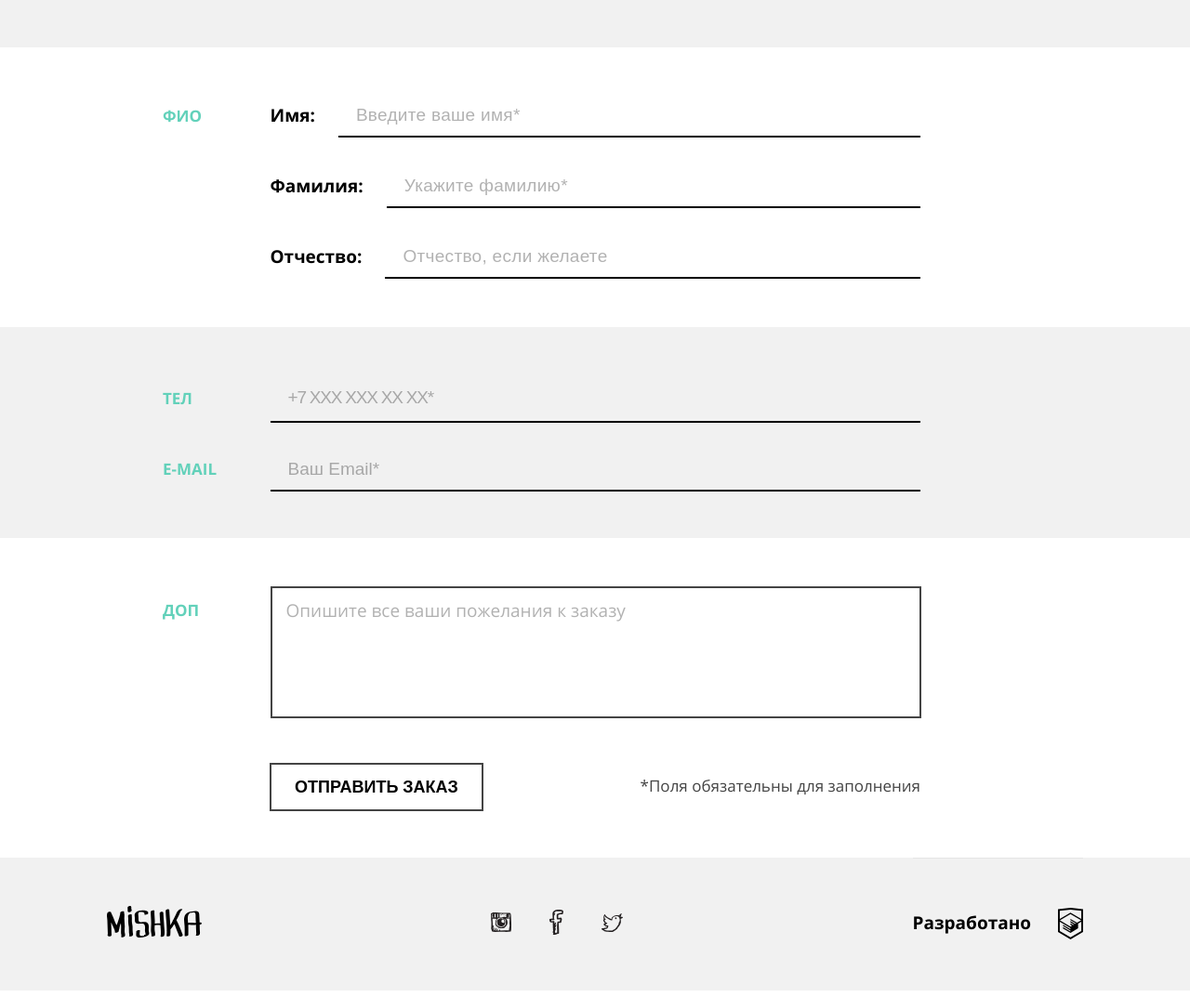
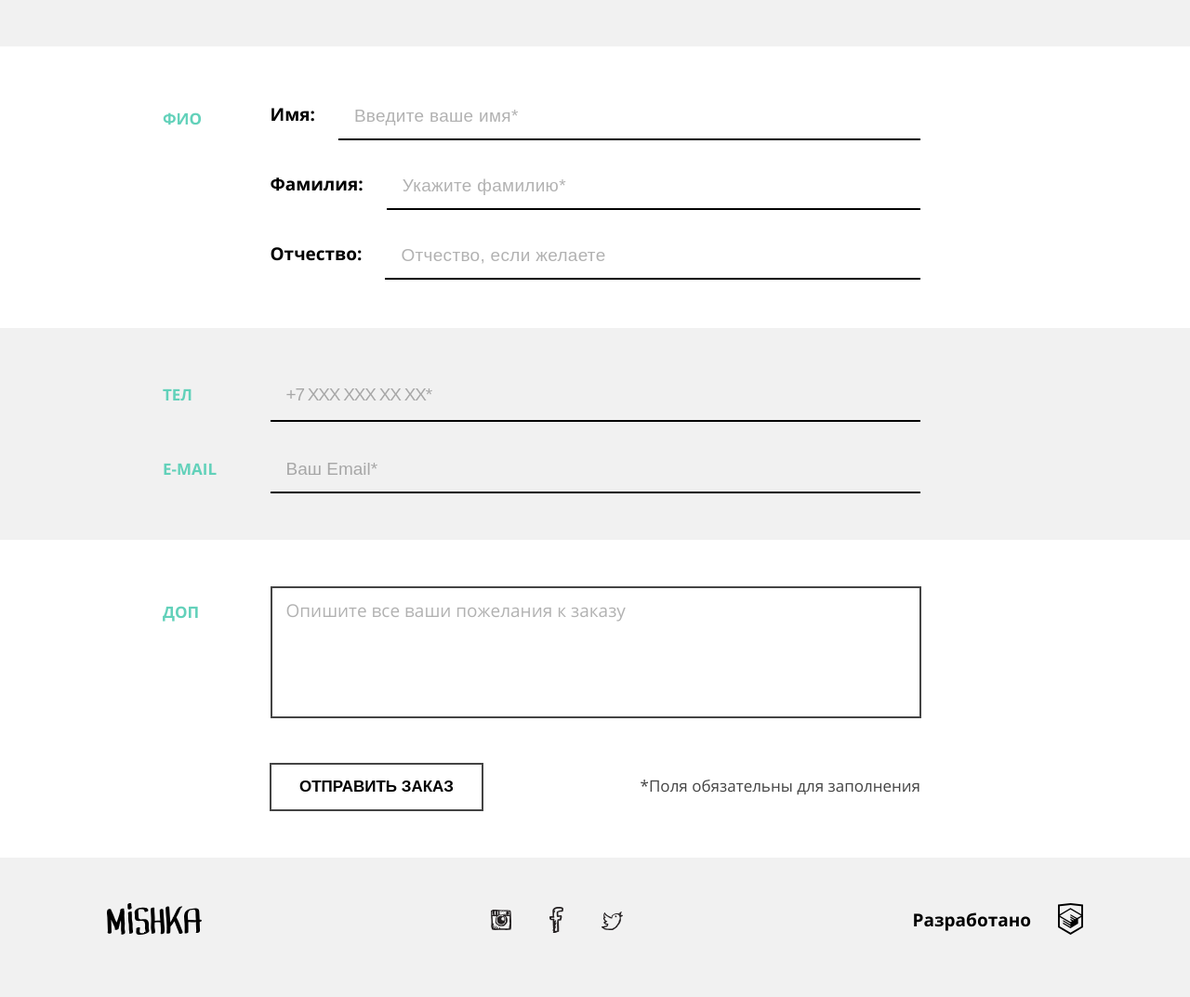
Before and after one commit to xdr3am/1344591-mishka-20, a plain HTML site: page source/form.html in a window 1280 px wide. Shown: the part 938-2011 px from the top of the page at 93% size. Drawn offline with nearby package versions, Linux system fonts and the light colour scheme; files that its build step writes are made by us from their sources.

Commit message:
Исправил разметку футера и поправил form.html по ПП

```diff
--- a/source/form.html
+++ b/source/form.html
@@ -386,11 +386,13 @@
 
     <footer class="page-footer">
       <div class="page-footer__wrapper">
-        <img
-          class="page-footer__logo"
-          src="img/logo-footer.svg"
-          alt="логотип интернет-магазина Мишка"
-        />
+        <a class="page-footer__logo">
+          <img
+            class="page-footer__img"
+            src="img/logo-footer.svg"
+            alt="логотип интернет-магазина Мишка"
+          />
+        </a>
         <div class="page-footer__social social">
           <ul class="social__list">
             <li class="social__item">
--- a/source/sass/blocks/copy.scss
+++ b/source/sass/blocks/copy.scss
@@ -2,12 +2,13 @@
   display: flex;
   justify-content: center;
   align-items: center;
-  min-height: 80px;
   border-top: 1px solid #e5e5e5;
+  padding-top: 15px;
+  padding-bottom: 15px;
 
   @media (min-width: $tablet-width) {
-    margin-right: 0;
-    margin-left: auto;
+    padding: 0;
+    border: none;
   }
 }
 
@@ -19,11 +20,10 @@
   color: $dark-color-text;
   padding: 0;
   margin: 0;
-  margin-top: -5px;
   margin-right: 29px;
 }
 
 .copy__link {
   display: inline-block;
-  margin-top: 7px;
+  margin-top: 8px;
 }
--- a/source/sass/blocks/form.scss
+++ b/source/sass/blocks/form.scss
@@ -21,13 +21,13 @@
     padding-bottom: 69px;
 
     &--name {
-      padding-top: 70px;
-      padding-bottom: 49px;
+      padding-top: 62px;
+      padding-bottom: 51px;
     }
 
     &--tel {
-      padding-top: 66px;
-      padding-bottom: 40px;
+      padding-top: 60px;
+      padding-bottom: 35px;
     }
 
     &--mail {
@@ -53,8 +53,8 @@
     }
 
     &--tel {
-      padding-top: 69px;
-      padding-bottom: 42px;
+      padding-top: 60px;
+      padding-bottom: 39px;
     }
 
     &--mail {
@@ -71,7 +71,7 @@
   &--submit-button {
     display: flex;
     flex-direction: column;
-    margin-bottom: 55px;
+    margin-bottom: 53px;
 
     @media (min-width: $tablet-width) {
       flex-direction: row-reverse;
@@ -121,15 +121,18 @@
   }
 
   &--name-title {
-    margin-bottom: 30px;
+    margin-bottom: 28px;
+    margin-top: 4px;
   }
 
   &--tel-title {
-    margin-bottom: 7px;
+    margin-bottom: 4px;
+    margin-top: 4px;
   }
 
   &--mail-title {
     margin-bottom: 6px;
+    margin-top: 4px;
 
     &::after {
       width: 182px;
@@ -180,12 +183,12 @@
   }
 
   &--checkbox-list {
-    row-gap: 43px;
-    margin-bottom: 44px;
+    row-gap: 39.5px;
+    margin-bottom: 38px;
 
     @media (min-width: $tablet-width) {
       grid-template-columns: 50% 50%;
-      row-gap: 58px;
+      row-gap: 54px;
       column-gap: 11px;
       margin-bottom: 0;
     }
@@ -193,25 +196,26 @@
     @media (min-width: $desktop-width) {
       grid-template-columns: min-content min-content min-content;
       column-gap: 97px;
+      row-gap: 57px;
     }
   }
 
   &--name-list {
-    row-gap: 25px;
-    margin-bottom: 35px;
+    row-gap: 22px;
+    margin-bottom: 30px;
 
     @media (min-width: $tablet-width) {
-      row-gap: 42px;
+      row-gap: 39px;
       margin-bottom: 0;
     }
 
     @media (min-width: $desktop-width) {
-      row-gap: 43px;
+      row-gap: 38px;
     }
   }
 
   &--tel-list {
-    margin-bottom: 36px;
+    margin-bottom: 32px;
 
     @media (min-width: $tablet-width) {
       margin-bottom: 0;
@@ -267,6 +271,8 @@
 }
 
 .form__button {
+  font-size: 17px;
+
   @media (min-width: $tablet-width) {
     width: 230px;
   }
--- a/source/sass/blocks/input.scss
+++ b/source/sass/blocks/input.scss
@@ -102,8 +102,22 @@
   }
 }
 
+.input__input-radio:hover + .input__label::before,
+.input__input-radio:focus + .input__label::before,
+.input__input-checkbox:hover + .input__label::before,
+.input__input-checkbox:focus + .input__label::before {
+  border: 2px solid $decoration-color;
+}
+
+.input__input-radio:active + .input__label::before,
+.input__input-checkbox:active + .input__label::before {
+  border: 2px solid rgba(0, 0, 0, 0.3);
+}
+
 .input__input-text {
   width: 100%;
+  font-size: 17px;
+  line-height: 18px;
   padding-top: 19px;
   padding-bottom: 15px;
   border: none;
@@ -118,14 +132,16 @@
     opacity: 0.3;
 
     @media (min-width: $tablet-width) {
-      padding-left: 17px;
       font-size: 19px;
       letter-spacing: 0.3px;
     }
   }
 
   @media (min-width: $tablet-width) {
-    padding-top: 3px;
+    font-size: 19px;
+    line-height: 18px;
+    padding-top: 0;
+    padding-left: 17px;
   }
 
   @media (min-width: $desktop-width) {
@@ -138,6 +154,8 @@
   position: relative;
   display: block;
   width: 100%;
+  font-size: 17px;
+  line-height: 18px;
   padding-top: 16px;
   padding-bottom: 18px;
   letter-spacing: -0.5px;
@@ -154,19 +172,23 @@
     opacity: 0.3;
 
     @media (min-width: $tablet-width) {
-      padding-left: 17px;
       font-size: 19px;
       letter-spacing: -1.2px;
     }
   }
 
   @media (min-width: $tablet-width) {
+    font-size: 19px;
+    line-height: 18px;
     padding-top: 3px;
+    padding-left: 17px;
   }
 }
 
 .input__input-mail {
   width: 100%;
+  font-size: 17px;
+  line-height: 18px;
   padding-top: 19px;
   padding-bottom: 15px;
   border: none;
@@ -182,21 +204,38 @@
     opacity: 0.3;
 
     @media (min-width: $tablet-width) {
-      padding-left: 17px;
       font-size: 19px;
     }
   }
 
   @media (min-width: $tablet-width) {
+    font-size: 19px;
+    line-height: 18px;
     padding-top: 3px;
+    padding-left: 17px;
   }
 }
+
+.input__input-text:hover,
+.input__input-text:focus,
+.input__input-text:active,
+.input__input-tel:hover,
+.input__input-tel:focus,
+.input__input-tel:active,
+.input__input-mail:hover,
+.input__input-mail:focus,
+.input__input-mail:active {
+  box-shadow: inset 0 -2px 0 $decoration-color;
+}
+
 
 .input__textarea {
   border: 2px solid #444444;
   box-sizing: border-box;
   width: 260px;
   height: 142px;
+  font-size: 17px;
+  line-height: 18px;
   resize: none;
   padding: 15px;
 
@@ -214,10 +253,13 @@
 
   @media (min-width: $tablet-width) {
     width: 501px;
+    font-size: 19px;
+    line-height: 18px;
     margin-top: -16px;
   }
 
   @media (min-width: $desktop-width) {
     width: 700px;
+    margin-top: -18px;
   }
 }
--- a/source/sass/blocks/page-footer.scss
+++ b/source/sass/blocks/page-footer.scss
@@ -8,18 +8,20 @@
   flex-wrap: wrap;
   max-width: 260px;
   padding: 0 30px;
+  padding-top: 15px;
   margin: 0 auto;
 
   @media (min-width: $tablet-width) {
     flex-direction: row;
+    align-items: center;
     max-width: 668px;
     padding: 0 50px;
-    min-height: 143px;
+    padding-top: 41px;
+    padding-bottom: 58px;
   }
 
   @media (min-width: $desktop-width) {
     max-width: 1050px;
-    padding: 0 50px;
   }
 }
 
@@ -28,14 +30,21 @@
 
   @media (min-width: $tablet-width) {
     display: block;
-    margin-bottom: 5px;
     margin-left: 0;
     margin-right: auto;
+    margin-top: 7px;
   }
 }
 
 .page-footer__social {
   @media (min-width: $tablet-width) {
-    margin-top: -5px;
+    // margin-top: -8px;
   }
 }
+
+.page-footer__copy {
+  @media (min-width: $tablet-width) {
+    margin-right: 0;
+    margin-left: auto;
+  }
+}
--- a/source/sass/blocks/reviews.scss
+++ b/source/sass/blocks/reviews.scss
@@ -158,7 +158,7 @@
     grid-row: 1 / 2;
     width: 175px;
     font-size: 17px;
-    padding-top: 8px;
+    padding-top: 5px;
     margin-top: -3px;
   }
 
--- a/source/sass/blocks/social.scss
+++ b/source/sass/blocks/social.scss
@@ -1,10 +1,3 @@
-.social {
-  display: flex;
-  justify-content: center;
-  align-items: center;
-  min-height: 80px;
-}
-
 .social__list {
   display: flex;
   flex-wrap: wrap;
@@ -13,6 +6,11 @@
   list-style: none;
   padding: 0;
   margin: 0;
+  margin-bottom: 18px;
+
+  @media (min-width: $tablet-width) {
+    margin: 0;
+  }
 }
 
 .social__item {
```
